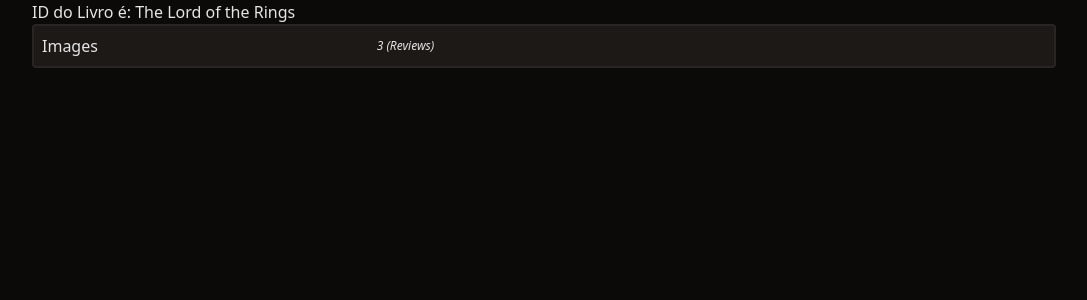
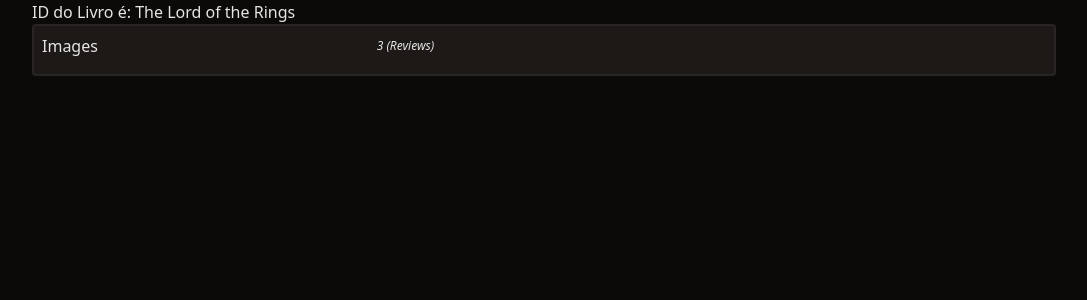
Before and after one commit to abraaocrvlh42/book_wise, a PHP site: page /books.php?id=1 in a window 1280 px wide. Shown: the part 60-360 px from the top of the page, without its empty margins (96-1183 px from the left). Run offline with PHP 8.4, Linux system fonts and the light colour scheme; data that the repository does not hold is empty.

Commit message:
Modified

```diff
--- a/books.php
+++ b/books.php
@@ -38,9 +38,9 @@
     </nav>
   </header>
 
-  <main class="mx-auto max-w-screen-lg space-y-5">
+  <main class="mx-auto max-w-screen-lg space-y-6">
     ID do Livro é: <?= $books['title'] ?>
-    <div class=" p-2 border-2 rounded border-stone-800 bg-stone-900">
+    <div class=" p-2 rounded border-stone-800 border-2 bg-stone-900">
       <div class="flex">
         <div class="w-1/3">Images</div>
 
@@ -50,9 +50,9 @@
           <div class="text-xs italic">3 (Reviews)</div>
         </div>
       </div>
-        <div class="text-sm">
-          <?= $book['description']?>
-        </div>
+      <div class="text-sm mt-2">
+        <?=$book['description']?>
+      </div>
     </div>
   </main>
 
```
